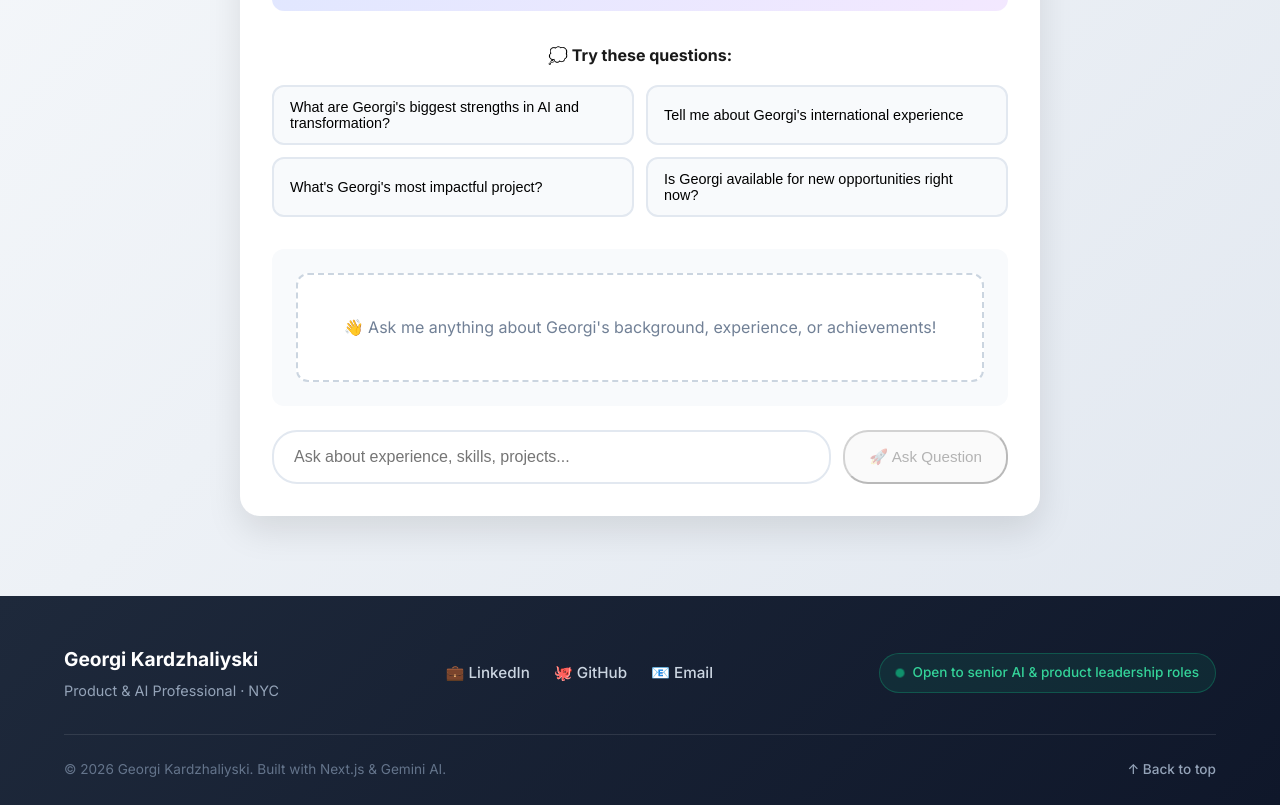
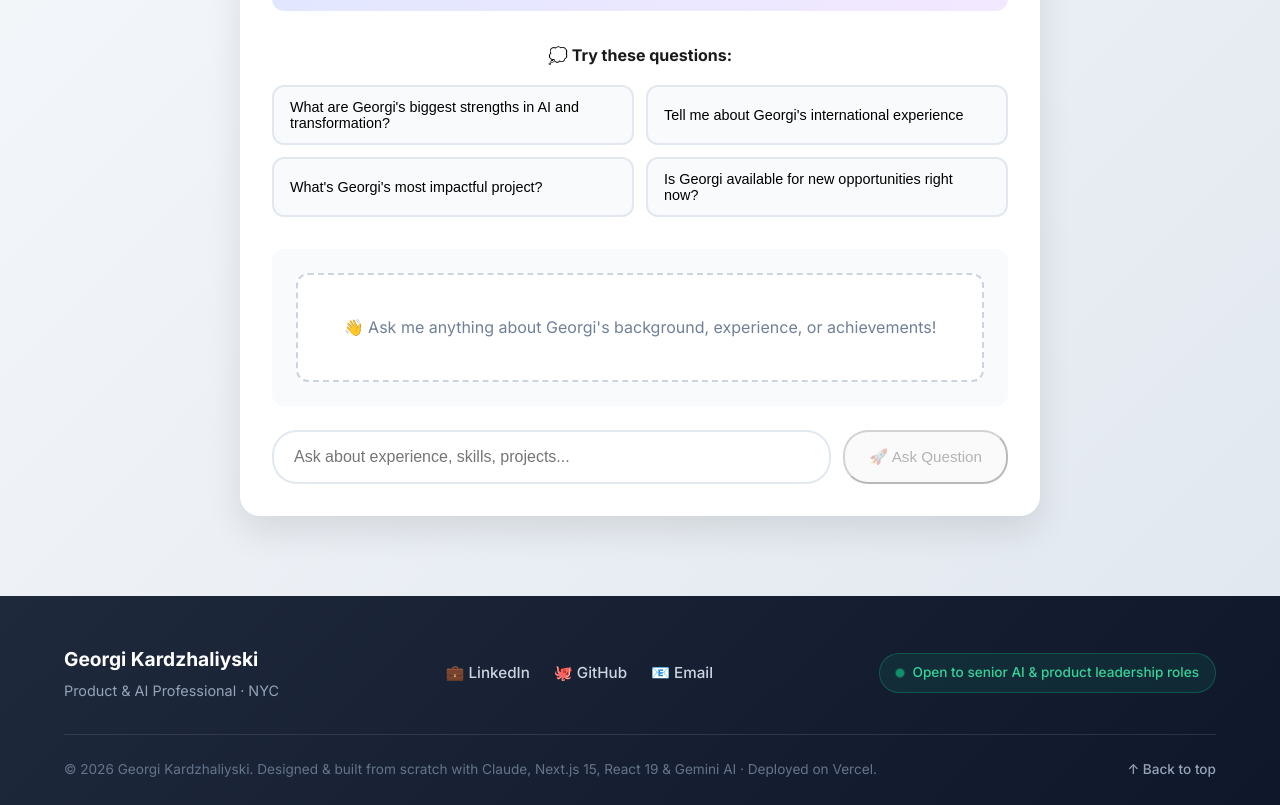
Before and after one commit to georgikdz/my-portfolio, a Next.js app: page / in a window 1280 px wide. Shown: the part 3382-4187 px from the top of the page. Built offline with nearby package versions, Linux system fonts and the light colour scheme.

Commit message:
Update footer copyright with full tech stack credits

```diff
--- a/components/Footer.js
+++ b/components/Footer.js
@@ -31,7 +31,7 @@ export default function Footer() {
         </div>
 
         <div className="footer-bottom">
-          <p>© {currentYear} Georgi Kardzhaliyski. Built with Next.js & Gemini AI.</p>
+          <p>© {currentYear} Georgi Kardzhaliyski. Designed & built from scratch with Claude, Next.js 15, React 19 & Gemini AI · Deployed on Vercel.</p>
           <a href="#home" className="back-to-top" aria-label="Back to top">↑ Back to top</a>
         </div>
       </div>
```
